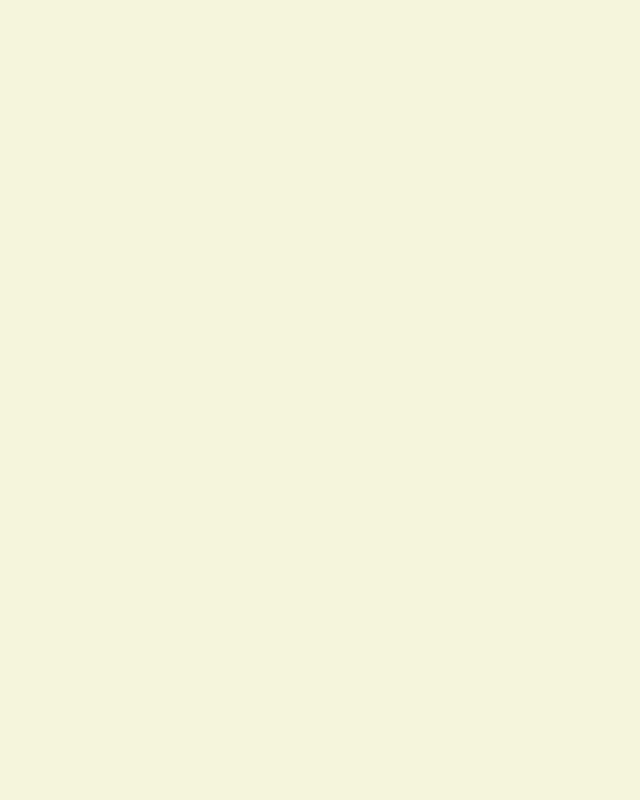
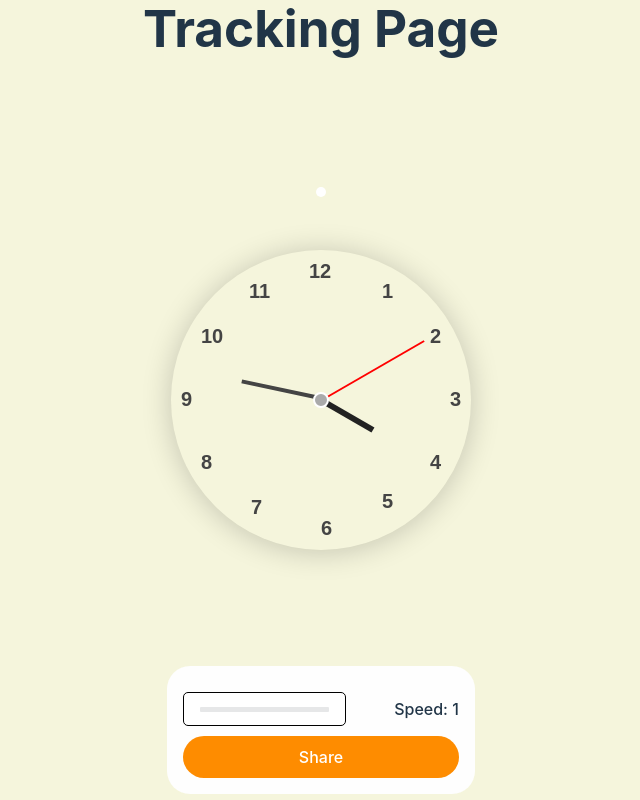
Before and after one commit to singhpriya147/assignment_GMT, a React (Vite) app: page /tracking in a window 1280 px wide. Before the commit this address had no page. Shown: the whole page, without its empty margins (319-959 px from the left). Built offline with nearby package versions, Linux system fonts and the light colour scheme; no server answers.

Commit message:
added route for tracking page

```diff
--- a/src/App.jsx
+++ b/src/App.jsx
@@ -4,14 +4,17 @@ import Registration from './pages/Registration';
 import Login from './pages/Login';
 import Onboard from './pages/Onboard';
 import PostLogin from './pages/PostLogin';
+import Tracking from './pages/Tracking';
 const App = () => {
   return (
     <Router>
       <Routes>
+
         <Route path='/' element={<Onboard />} />
         <Route path='/registration' element={<Registration />} />
         <Route path='/login' element={<Login />} />
-        <Route path='/postlogin' element={<PostLogin/>} />
+        <Route path='/postlogin' element={<PostLogin />} />
+        <Route path='/tracking' element={<Tracking />} />
       </Routes>
     </Router>
   );
--- a/src/component/AnalogClock.jsx
+++ b/src/component/AnalogClock.jsx
@@ -1,9 +1,106 @@
-import React from 'react'
+import { useEffect, useRef, useState } from 'react';
+import '../styles/AnalogClock.css';
 
-const AnalogClock = () => {
+const AnalogClock = ({speed}) => {
+  const [time, setTime] = useState(new Date());
+ const[data,setData]=useState([]);
+ const[quoteIndex,setQuoteIndex]=useState(0);
+  const intervalRef = useRef(null);
+  const endTime = useRef(null);
+ const intervalRefNew= useRef(null);
+   useEffect(() => {
+
+     const currentEndTime=new Date();
+
+      currentEndTime.setMinutes(currentEndTime.getMinutes() - 120);
+      endTime.current = currentEndTime;
+     console.log('End time set to:', endTime.current);
+
+
+     intervalRef.current = setInterval(() => {
+       setTime((prevTime) => {
+         const newTime = new Date(prevTime.getTime() - speed* 1000);
+         console.log('New time:', newTime);
+
+
+         if (newTime <= endTime.current) {
+           clearInterval(intervalRef.current);
+           console.log('Clock stopped at:', newTime);
+           return endTime.current;
+         }
+
+         return newTime;
+       });
+     }, 1000);
+
+
+     return () => clearInterval(intervalRef.current);
+   }, [speed]);
+
+
+   useEffect(()=>{
+    const fetchQuote=async()=>{
+try {
+  const response = await fetch('https://dummyjson.com/quotes');
+  if(!response.ok){
+    throw new Error('Failed to fetch quote');
+  }
+  const data=await response.json();
+  setData(data.quotes);
+
+} catch (error) {
+  console.Error('Error while fetching quote:', error);
+}
+    };
+    fetchQuote();
+
+    intervalRefNew.current = setInterval(() => {
+      setQuoteIndex((prev) => (prev + 1) % data.length);
+    }, 5000);
+return () => clearInterval(intervalRefNew.current);
+   },[data.length])
+
+
   return (
-    <div>AnalogClock</div>
-  )
-}
+    <div className='clock-quote-wrapper'>
+      <div className='clock'>
+        <div
+          className='hour_hand'
+          style={{
+            transform: `rotateZ(${time.getHours() * 30}deg)`,
+          }}
+        />
+        <div
+          className='min_hand'
+          style={{
+            transform: `rotateZ(${time.getMinutes() * 6}deg)`,
+          }}
+        />
+        <div
+          className='sec_hand'
+          style={{
+            transform: `rotateZ(${time.getSeconds() * 6}deg)`,
+          }}
+        />
+        <span className='twelve'>12</span>
+        <span className='one'>1</span>
+        <span className='two'>2</span>
+        <span className='three'>3</span>
+        <span className='four'>4</span>
+        <span className='five'>5</span>
+        <span className='six'>6</span>
+        <span className='seven'>7</span>
+        <span className='eight'>8</span>
+        <span className='nine'>9</span>
+        <span className='ten'>10</span>
+        <span className='eleven'>11</span>
+      </div>
 
-export default AnalogClock
+      <div className='quote'>
+        <div>{data.length > 0 && <span>{data[quoteIndex].quote}</span>}</div>
+      </div>
+    </div>
+  );
+};
+
+export default AnalogClock;
--- /dev/null
+++ b/src/component/SpeedSlider.jsx
@@ -0,0 +1,29 @@
+
+import '../styles/SpeedSlider.css'
+const SpeedSlider = ({ speed, setSpeed }) => {
+
+  const handleShare = () => {
+    const url = `${window.location.origin}/tracking?speed=${speed}`;
+    navigator.clipboard.writeText(url).then(() => {
+      alert('URL copied to clipboard!');
+    });
+  };
+  return (
+    <div className='slider-container'>
+      <div className='speed-range'>
+        <input
+          type='range'
+          min='1'
+          max='100'
+          value={speed}
+          onChange={(e) => setSpeed(Number(e.target.value))}
+        />
+        <label>Speed: {speed}</label>
+      </div>
+
+      <button onClick={handleShare}>Share</button>
+    </div>
+  );
+};
+
+export default SpeedSlider;
--- a/src/pages/PostLogin.jsx
+++ b/src/pages/PostLogin.jsx
@@ -1,17 +1,20 @@
 
 import '../styles/PostLogin.css'
 import Confetti from '../assets/icons/Illustration Success.svg?react';
+import { Link } from 'react-router-dom';
 const PostLogin = () => {
   return (
-    <div className="postlogin-wrapper">
-     <div className='postlogin-card'>
-       <Confetti/>
-       <h2>Login Successful</h2>
-       <button>Go to Tracking Screen</button>
-       <p>Logout</p>
-     </div>
+    <div className='postlogin-wrapper'>
+      <div className='postlogin-card'>
+        <Confetti />
+        <h2>Login Successful</h2>
+        <Link to='/tracking'>
+          <button>Go to Tracking Screen</button>
+        </Link>
+        <p>Logout</p>
+      </div>
     </div>
-  )
+  );
 }
 
 export default PostLogin
--- /dev/null
+++ b/src/styles/AnalogClock.css
@@ -0,0 +1,143 @@
+
+.clock {
+  width: 300px;
+  height: 300px;
+  border-radius: 50%;
+  position: absolute;
+  top: 50%;
+  left: 50%;
+  transform: translate(-50%, -50%);
+  box-shadow: 0 2px 30px rgba(0, 0, 0, 0.2);
+  font-size: 24px;
+  color: #444;
+  text-align: center;
+}
+
+.clock::after {
+  background: #aaa;
+  content: "";
+  width: 12px;
+  height: 12px;
+  border-radius: 50%;
+  position: absolute;
+  z-index: 2;
+  top: 50%;
+  left: 50%;
+  transform: translate(-50%, -50%);
+  border: 2px solid #fff;
+}
+
+.hour_hand {
+  position: absolute;
+  width: 6px;
+  height: 60px;
+  background: #222;
+  top: 30%;
+  left: 49%;
+  transform-origin: bottom;
+}
+
+.min_hand {
+  position: absolute;
+  width: 4px;
+  height: 80px;
+  background: #444;
+  top: 22.5%;
+  left: 49%;
+  transform-origin: bottom;
+}
+
+.sec_hand {
+  position: absolute;
+  width: 2px;
+  height: 118px;
+  background: red;
+  top: 10.5%;
+  left: 50%;
+  transform-origin: bottom;
+}
+
+.clock span {
+  position: absolute;
+  font-family: "Source Sans Pro", sans-serif;
+  font-weight: 700;
+}
+
+.twelve {
+  top: 10px;
+  left: 46%;
+}
+
+.one {
+  top: 10%;
+  right: 26%;
+}
+
+.eleven {
+  top: 10%;
+  left: 26%;
+}
+
+.two {
+  top: 25%;
+  right: 10%;
+}
+
+.three {
+  right: 10px;
+  top: 46%;
+}
+
+.four {
+  right: 30px;
+  top: 67%;
+}
+
+.five {
+  right: 78px;
+  top: 80%;
+}
+
+.six {
+  bottom: 10px;
+  left: 50%;
+}
+
+.seven {
+  left: 80px;
+  top: 82%;
+}
+
+.eight {
+  left: 30px;
+  top: 67%;
+}
+
+.nine {
+  left: 10px;
+  top: 46%;
+}
+
+.ten {
+  top: 25%;
+  left: 10%;
+}
+.clock-quote-wrapper{
+
+  display: flex;
+
+
+  flex-wrap: wrap;
+}
+
+.quote{
+  display: flex;
+  flex-wrap: wrap;
+  max-width:500px;
+
+  background-color: rgb(255, 255, 255);
+  position: relative;
+  top: -13rem;
+padding: 0.3rem;
+border-radius: 5px;
+}
--- /dev/null
+++ b/src/styles/SpeedSlider.css
@@ -0,0 +1,104 @@
+.slider-container{
+ display: flex;
+ flex-direction: column;
+ max-width:500px;
+}
+
+.speed-range{
+ /* background-color: aquamarine; */
+ align-items: center;
+  display: flex;
+  justify-content: center;
+  gap: 3rem;
+}
+
+
+input[type=range] {
+  height: 25px;
+  -webkit-appearance: none;
+  margin: 10px 0;
+
+}
+input[type=range]:focus {
+  outline: none;
+}
+input[type=range]::-webkit-slider-runnable-track {
+  width: 100%;
+  height: 5px;
+  cursor: pointer;
+  animate: 0.2s;
+  box-shadow: 0px 0px 0px #000000;
+  background:  #e6e7e8;
+  border-radius: 1px;
+
+}
+input[type=range]::-webkit-slider-thumb {
+  box-shadow: 0px 0px 0px #000000;
+  /* border: 1px solid c #fe8c00; */
+  height: 18px;
+  width: 18px;
+  border-radius: 25px;
+  /* background: #e6e7e8; */
+  cursor: pointer;
+  -webkit-appearance: none;
+  margin-top: -7px;
+}
+input[type=range]:focus::-webkit-slider-runnable-track {
+  background:#e6e7e8;
+}
+input[type=range]::-moz-range-track {
+  width: 100%;
+  height: 5px;
+  cursor: pointer;
+  animate: 0.2s;
+  box-shadow: 0px 0px 0px #000000;
+  background: #e6e7e8;
+  border-radius: 1px;
+
+}
+input[type=range]::-moz-range-thumb {
+  box-shadow: 0px 0px 0px #000000;
+  /* border: 1px solid #fe8c00; */
+  height: 18px;
+  width: 18px;
+  border-radius: 25px;
+  background: #fe8c00;
+  cursor: pointer;
+}
+input[type=range]::-ms-track {
+  width: 100%;
+  height: 5px;
+  cursor: pointer;
+  animate: 0.2s;
+  background: transparent;
+  border-color: transparent;
+  color: transparent;
+}
+input[type=range]::-ms-fill-lower {
+  background: #fe8c00;
+
+  border-radius: 2px;
+  box-shadow: 0px 0px 0px #000000;
+}
+input[type=range]::-ms-fill-upper {
+  background:  #e6e7e8;
+
+  border-radius: 2px;
+  box-shadow: 0px 0px 0px #000000;
+}
+input[type=range]::-ms-thumb {
+  margin-top: 1px;
+  box-shadow: 0px 0px 0px #000000;
+  /* border: 1px solid #e6e7e8; */
+  height: 18px;
+  width: 18px;
+  border-radius: 25px;
+  /* background:#e6e7e8; */
+  cursor: pointer;
+}
+input[type=range]:focus::-ms-fill-lower {
+  background: #e6e7e8;
+}
+input[type=range]:focus::-ms-fill-upper {
+  background:#e6e7e8;
+}
--- /dev/null
+++ b/src/styles/Tracking.css
@@ -0,0 +1,19 @@
+.tracking-wrapper{
+ display: flex;
+ align-items: center;
+ justify-content: center;
+ flex-direction: column;
+ height: 100vh;
+ width: 100vw;
+}
+.tracking-wrapper .header{
+ position: absolute;
+ top:0px;
+}
+.slider{
+ position: absolute;
+  bottom: 0.4rem;
+  background-color: rgb(254, 254, 254);
+  border-radius: 23px;
+  padding: 1rem;
+}
```
